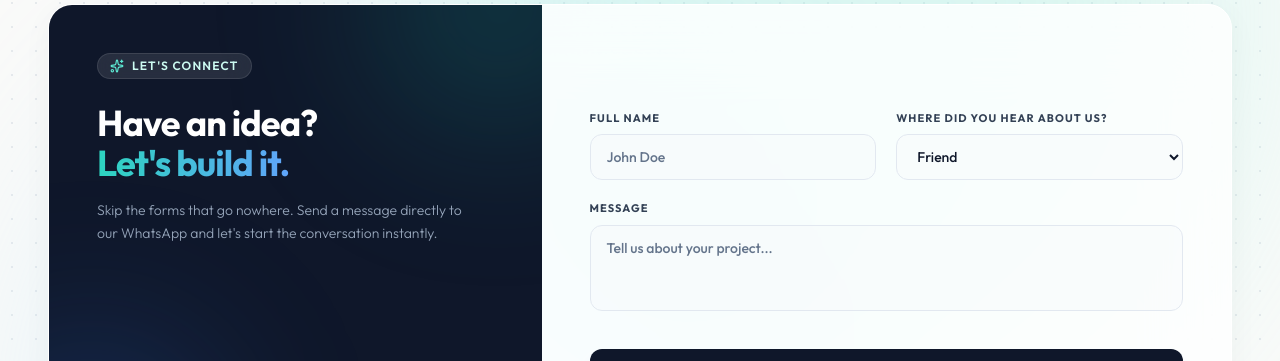
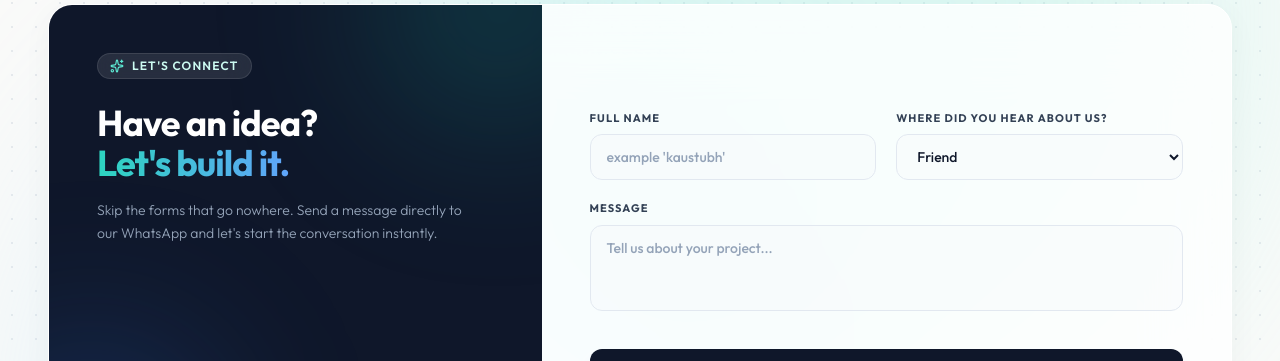
Before and after one commit to kaustubhhhh7/PageMint, a React (Vite) app: page /contact in a window 1280 px wide. Shown: the part 177-538 px from the top of the page. Built offline with nearby package versions, Linux system fonts and the light colour scheme.

Commit message:
Update ContactPage: lighten placeholder text

```diff
--- a/src/pages/ContactPage.jsx
+++ b/src/pages/ContactPage.jsx
@@ -76,8 +76,8 @@ const ContactPage = () => {
                                         type="text"
                                         value={formData.name}
                                         onChange={e => setFormData({...formData, name: e.target.value})}
-                                        className="w-full bg-slate-50/50 px-4 py-3 rounded-xl border border-slate-200 text-slate-900 placeholder:text-slate-500 focus:outline-none focus:ring-2 focus:ring-teal-500/20 focus:border-teal-500 transition-all text-sm font-medium"
-                                        placeholder="John Doe"
+                                        className="w-full bg-slate-50/50 px-4 py-3 rounded-xl border border-slate-200 text-slate-900 placeholder:text-slate-400 focus:outline-none focus:ring-2 focus:ring-teal-500/20 focus:border-teal-500 transition-all text-sm font-medium"
+                                        placeholder="example 'kaustubh'"
                                     />
                                 </div>
                                 <div>
@@ -104,7 +104,7 @@ const ContactPage = () => {
                                     rows="3"
                                     value={formData.message}
                                     onChange={e => setFormData({...formData, message: e.target.value})}
-                                    className="w-full bg-slate-50/50 px-4 py-3 rounded-xl border border-slate-200 text-slate-900 placeholder:text-slate-500 focus:outline-none focus:ring-2 focus:ring-teal-500/20 focus:border-teal-500 transition-all text-sm font-medium resize-none"
+                                    className="w-full bg-slate-50/50 px-4 py-3 rounded-xl border border-slate-200 text-slate-900 placeholder:text-slate-400 focus:outline-none focus:ring-2 focus:ring-teal-500/20 focus:border-teal-500 transition-all text-sm font-medium resize-none"
                                     placeholder="Tell us about your project..."
                                 ></textarea>
                             </div>
```
